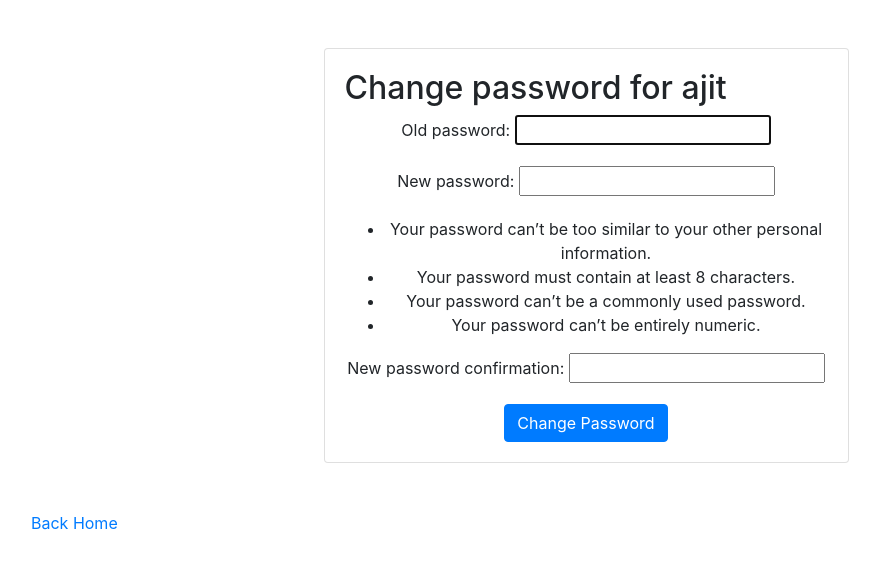
After one commit to hellomlorg/django-login-logout, a Django app: page /changepass in a window 1280 px wide. The commit adds this page. Shown: the top 569 px of the page, without its empty margins (54-934 px from the left). Run offline with Django 3.2, Linux system fonts and the light colour scheme; a user stored in the database is signed in; some libraries are stand-ins or nearby versions.

Commit message:
Added change password and changed access permissions for some pages

```diff
--- a/account/urls.py
+++ b/account/urls.py
@@ -10,4 +10,6 @@ urlpatterns = [
     path('handlesignup/', views.handlesignup, name="handlesignup"),
     path('handlelogin/', views.handlelogin, name="handlelogin"),
     path('handlelogout/', views.handlelogout, name="handlelogout"),
+    path('changepass', views.ChangePassword.as_view(), name="changepass")
+
 ]
--- a/account/views.py
+++ b/account/views.py
@@ -3,24 +3,36 @@ from django.contrib.auth import authenticate, logout
 from django.contrib.auth import login as dj_login
 from django.contrib.auth.models import User
 from django.contrib import messages
-# Create your views here.
+from django.views.generic import TemplateView
+from django.contrib.auth import update_session_auth_hash
+from django.contrib.auth.forms import PasswordChangeForm
+from django.contrib.auth.decorators import login_required
+from django.contrib.auth.mixins import LoginRequiredMixin
 
+# Global variable
+authenticated = False
 # view for rendering homepage
 
 
 def home(request):
     return render(request, "account/home.html")
 
+
 # view for rendering signup page
 
 
 def signup(request):
+    if authenticated:
+        return render(request, "account/home.html")
     return render(request, "account/signup.html")
 
 
 # view for rendering login page
 def login(request):
+    if authenticated:
+        return render(request, "account/home.html")
     return render(request, "account/login.html")
+
 
 # view for rendering data coming from signup page
 
@@ -83,16 +95,41 @@ def handlelogin(request):
         if user is not None:
             dj_login(request, user)
             messages.success(request, " Successfully logged in")
+            global authenticated
+            authenticated = True
             return redirect("/")
         else:
             messages.error(request, " Invalid Credentials, Please try again")
             return redirect("/")
     return HttpResponse('404 - NOT FOUND ')
 
+
 # view for rendering logout
-
-
+@login_required
 def handlelogout(request):
     logout(request)
     messages.success(request, " Successfully logged out")
+    global authenticated
+    authenticated = False
     return redirect('/')
+
+
+# view for rendering change password
+class ChangePassword(LoginRequiredMixin, TemplateView):
+    template_name = "account/passwordchange.html"
+
+    def post(self, request):
+        form = PasswordChangeForm(user=request.user, data=request.POST)
+        if form.is_valid():
+            form.save()
+            update_session_auth_hash(request, user=request.user)
+            messages.success(request, "Changed Password successfully")
+            return redirect('/')
+        else:
+            for err in form.errors.values():
+                messages.error(request, err)
+            return redirect('/changepass')
+
+    def get(self, request):
+        form = PasswordChangeForm(user=request.user)
+        return render(request, self.template_name, {"form": form})
--- a/templates/account/home.html
+++ b/templates/account/home.html
@@ -9,6 +9,7 @@
     {% if user.is_authenticated %}
     Hi {{ request.user }}!
     <p><a href="/handlelogout">Log Out</a></p>
+    <p><a href="/changepass">Change password</a></p>
     {% else %}
     <div class="row">
         <p class="col-md-3">You are not logged in</p>
--- /dev/null
+++ b/templates/account/passwordchange.html
@@ -0,0 +1,22 @@
+<!-- templates/account/passwordchange.html -->
+{% extends 'base.html' %}
+
+{% block title %}Change Password{% endblock %}
+
+{% block content%}
+<div class="container d-flex justify-content-center">
+<div class="container my-5 w-50">
+    <div class="card" style="padding:20px;">
+        <h2>Change password for {{request.user}}</h2>
+         <form method="post" class="card-text text-center">
+    {% csrf_token %}
+    {{form.as_p}}
+    <button class="btn btn-primary" type="submit" name="button">Change Password</button>
+</form>
+    </div>
+</div>
+</div>
+ <div class="container d-flex justify content-center">
+         <a href="/">Back Home</a></p>
+ </div>
+    {% endblock  %}
```
Also changed, not shown: db.sqlite3.
